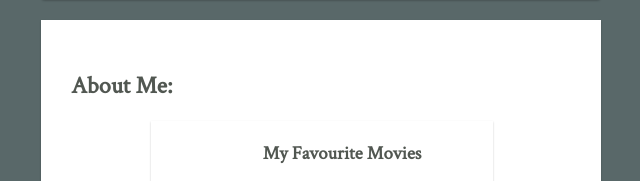
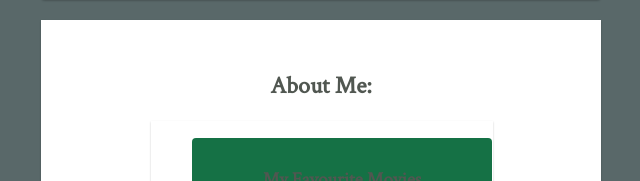
Before and after one commit to pjelkmann/profile, a plain HTML site: page index.html in a window 1280 px wide. Shown: the part 604-785 px from the top of the page, without its empty margins (319-959 px from the left). Drawn offline with Linux system fonts and the light colour scheme.

Commit message:
created buttons on index and made h2 centered

```diff
--- a/style.css
+++ b/style.css
@@ -86,6 +86,11 @@ body {
 }
 
 .list_style_none {
+  color: white;
+  background-color: #157145;
+  font-weight: 500;
+  padding: 10px;
+  border-radius: 4px;
   list-style: none;
 }
 
@@ -123,6 +128,6 @@ p {
   padding: 10px;
 }
 
-h3 {
+h2,h3 {
   text-align: center;
 }
```
